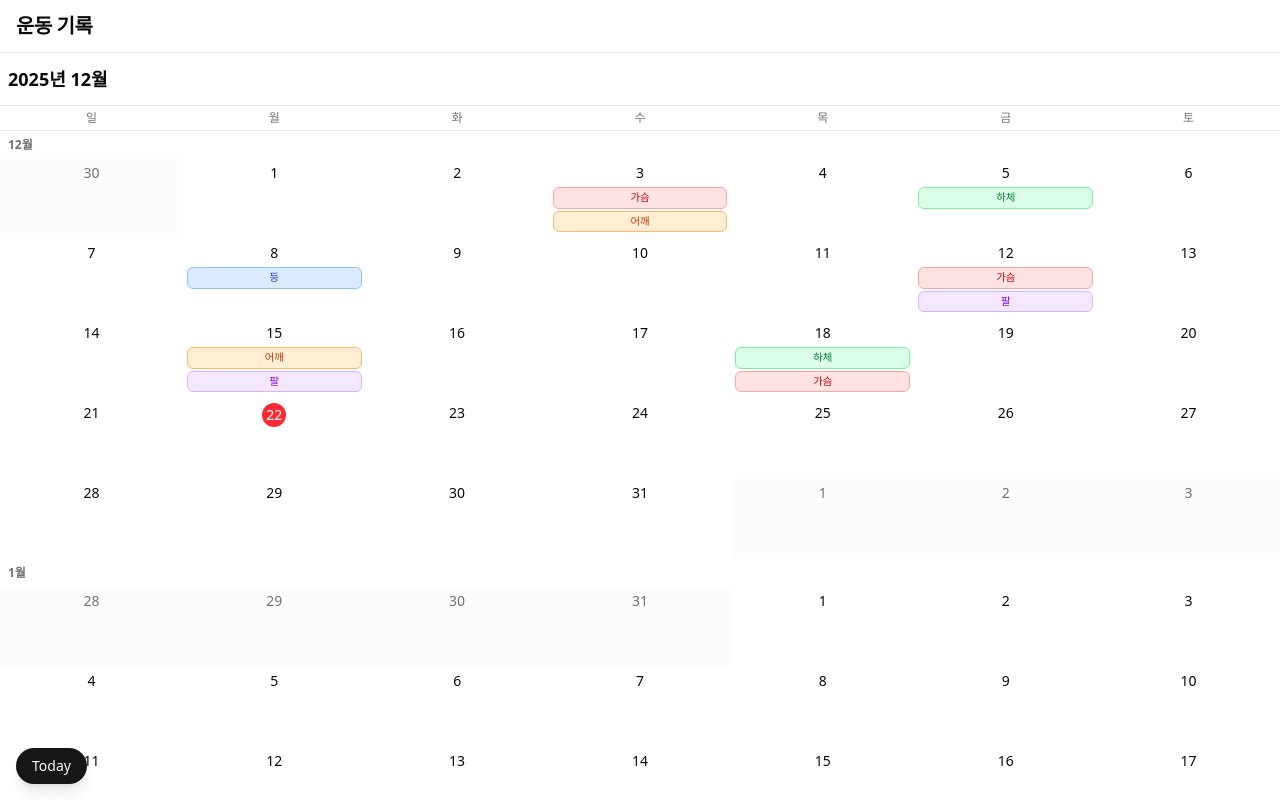
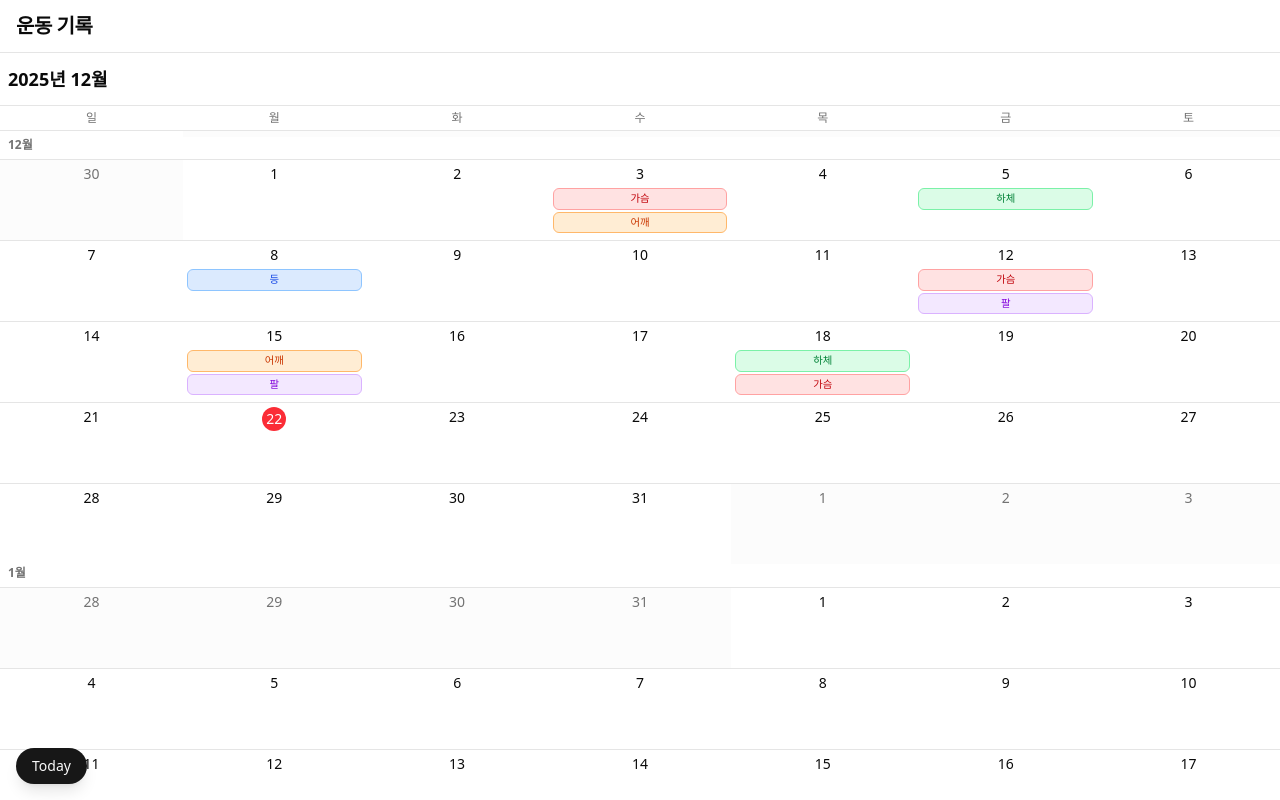
Before and after one commit to kimjihyo/lift-note, a Next.js app: page / in a window 1280 px wide. Built offline with nearby package versions, Linux system fonts and the light colour scheme.

Commit message:
style: 주(week row)마다 상단 border 추가
- 각 week row에 border-t 클래스 추가
- 달력의 주간 구분선으로 가독성 향상

```diff
--- a/app/_components/workout-calendar.tsx
+++ b/app/_components/workout-calendar.tsx
@@ -226,7 +226,7 @@ export function WorkoutCalendar() {
                 {/* 날짜 그리드 */}
                 <div>
                   {weeks.map((week, weekIndex) => (
-                    <div key={weekIndex} className="grid grid-cols-7">
+                    <div key={weekIndex} className="grid grid-cols-7 border-t">
                       {week.map((day) => {
                         const tags = getTagsForDate(day);
                         const isCurrentMonth = isSameMonth(day, monthDate);
```
